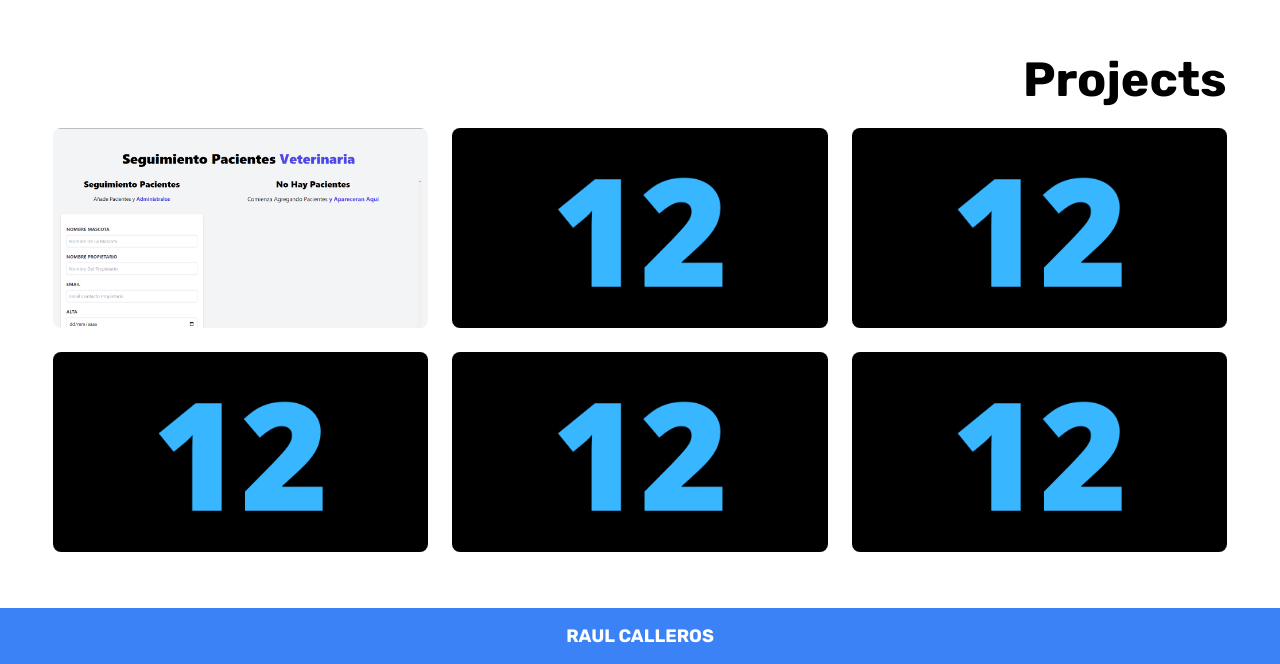
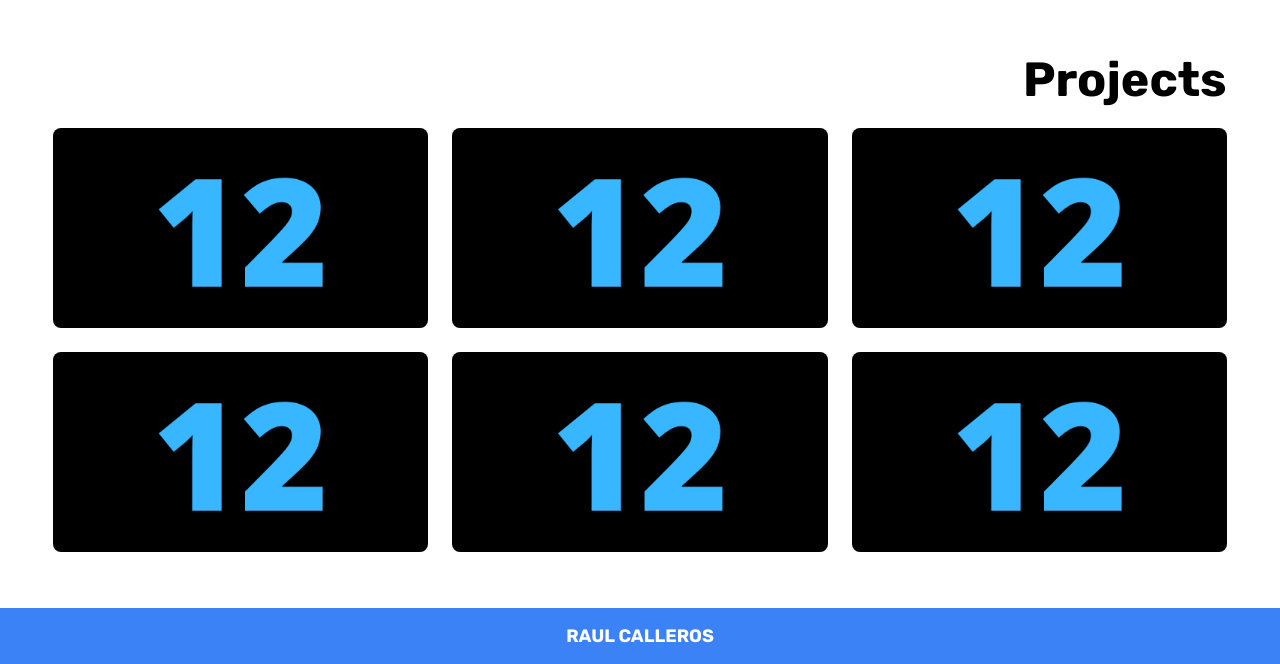
Before and after one commit to shxcxnx/profile-web, a React (Vite) app: page / in a window 1280 px wide. Shown: the part 2276-2940 px from the top of the page. Built offline with nearby package versions, Linux system fonts and the light colour scheme.

Commit message:
modify button and image

```diff
--- a/src/components/homeComponents/HeroSection.jsx
+++ b/src/components/homeComponents/HeroSection.jsx
@@ -16,7 +16,7 @@ export const Hero = () => {
 
                 <div className='flex gap-6 mt-6'>
                     <a href='/resources/Raul Fernando Calleros Hernandez CV.pdf' download='Raul_Calleros_CV'>
-                        <button className='w-64 h-14 p-2 bg-red-500 hover:bg-red-700 text-white rounded-lg font-bold md:w-44 md:h-14' onClick={changeButtonCV}>
+                        <button className='w-64 h-14 p-2 bg-red-500 hover:bg-red-700 text-white rounded-lg font-bold md:w-64 md:h-14' onClick={changeButtonCV}>
                             {handleButtonCv}
                         </button>
                     </a>
--- a/src/components/homeComponents/ProjectsSection.jsx
+++ b/src/components/homeComponents/ProjectsSection.jsx
@@ -3,9 +3,9 @@ export const Projects = ({ title }) => {
         <section id='projects' className='w-11/12 m-auto mb-14'>
             <h1 className='mb-6 text-2xl text-right font-bold md:text-5xl'>{title}</h1>
             <div className='w-full h-auto gap-6 grid grid-cols-1 md:grid-cols-3'>
-                <a href='https://storied-daffodil-b1bdd3.netlify.app' target={'blank'} className='h-auto'>
+                <a href='/' className='h-auto'>
                     <article className='flex flex-col justify-center items-center text-center hover:shadow-lg'>
-                        <img src='/img/web-citas.png' alt='' className='w-full h-[200px] rounded-lg object-cover' />
+                        <img src='/img/12.png' alt='' className='w-full h-[200px] rounded-lg object-cover' />
                     </article>
                 </a>
                 <a href='/' className='h-auto'>
--- a/src/components/homeComponents/ServicesSection.jsx
+++ b/src/components/homeComponents/ServicesSection.jsx
@@ -15,7 +15,7 @@ export const Services = ({ title }) => {
                 </article>
                 <article className='flex flex-col justify-center'>
                     <h1 className='text-7xl mb-6 self-center'>📱</h1>
-                    <h2 className='mb-3 text-lg  font-semibold md:text-xl'>Responsive Design</h2>
+                    <h2 className='mb-3 text-lg font-semibold md:text-xl'>Responsive Design</h2>
                     <p className='text-lg md:text-xl'>Adapting ideas for use them anywhere, anytime, just keep thinking.</p>
                 </article>
                 {/*
```
